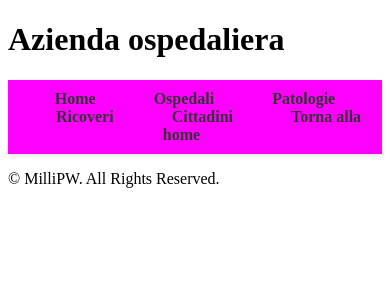
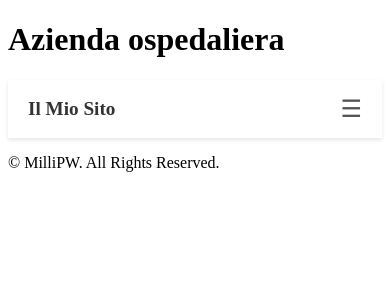
Before and after one commit to DavideMai/MilliPW, a PHP site: page /index.php in a window 390 px wide. Shown: the top 300 px of the page. Run offline with PHP 8.4, Linux system fonts and the light colour scheme.

Commit message:
feat: modified navbar

```diff
--- a/app/css/style.css
+++ b/app/css/style.css
@@ -46,33 +46,95 @@ form input[type="submit"]:hover {
 }
 
 .navbar {
-  background-color: #ff00ff; /* Magenta di sfondo */
-  padding: 10px 0;
-  box-shadow: 0 2px 4px rgba(0, 0, 0, 0.1); /* Leggera ombra */
+  background-color: #fff;
+  box-shadow: 0 2px 4px rgba(0, 0, 0, 0.1);
+  position: sticky; /* Navbar fissa in alto */
+  top: 0;
+  z-index: 100; /* Assicura che sia sopra altri elementi */
 }
 
-.navbar-list {
-  list-style-type: none;
+.navbar-container {
+  display: flex;
+  justify-content: space-between; /* Distribuisce gli elementi */
+  align-items: center; /* Allinea verticalmente */
+  padding: 15px 20px;
+  max-width: 1200px; /* Larghezza massima */
+  margin: 0 auto; /* Centra orizzontalmente */
+}
+
+.navbar-brand {
+  font-size: 1.2em;
+  font-weight: bold;
+  color: #333;
+  text-decoration: none;
+  margin-right: 20px;
+}
+
+/* --- Menu --- */
+.navbar-menu {
+  list-style: none;
+  display: flex;
   margin: 0;
   padding: 0;
-  text-align: center; /* Centra gli elementi */
 }
 
 .navbar-item {
-  display: inline; /* Elementi in linea orizzontale */
-  margin: 0 15px; /* Spazio tra le voci */
+  margin: 0 15px;
 }
 
 .navbar-link {
   text-decoration: none;
-  color: #333; /* Colore del testo grigio scuro */
-  font-weight: bold;
+  color: #555;
+  font-weight: 500;
   padding: 8px 12px;
-  border-radius: 5px;
-  transition: background-color 0.3s, color 0.3s; /* Transizione graduale */
+  border-radius: 4px;
+  transition: color 0.3s, background-color 0.3s;
 }
 
-.navbar-link:hover {
-  background-color: #007bff; /* Blu al passaggio del mouse */
-  color: #fff; /* Testo bianco al passaggio del mouse */
+.navbar-link:hover,
+.navbar-link.active {
+  color: #007bff;
+  background-color: rgba(0, 123, 255, 0.1); /* Sfondo leggero */
 }
+
+.navbar-link.active {
+  font-weight: bold;
+}
+
+/* --- Menu Hamburger (Mobile) --- */
+.navbar-toggle {
+  display: none; /* Nascondi di default */
+  font-size: 1.5em;
+  color: #555;
+  cursor: pointer;
+}
+
+/* --- Media Query (Mobile) --- */
+@media (max-width: 768px) {
+  .navbar-menu {
+      display: none; /* Nascondi il menu su schermi piccoli */
+      flex-direction: column;
+      position: absolute;
+      top: 100%; /* Sotto la navbar */
+      left: 0;
+      width: 100%;
+      background-color: #fff;
+      box-shadow: 0 4px 6px rgba(0, 0, 0, 0.1);
+      padding: 10px 0;
+  }
+
+  .navbar-item {
+      margin: 0;
+      text-align: center;
+      padding: 10px 0;
+      border-bottom: 1px solid #eee;
+  }
+
+  .navbar-toggle {
+      display: block; /* Mostra l'icona del menu */
+  }
+
+  .navbar-menu.active {
+      display: flex; /* Mostra il menu quando attivo */
+  }
+}
--- a/app/nav.html
+++ b/app/nav.html
@@ -1,10 +1,12 @@
 <nav class="navbar">
-    <ul class="navbar-list">
-        <li class="navbar-item"><a href="index.php" class="navbar-link">Home</a></li>
+    <div class="navbar-container">
+        <a href="index.php" class="navbar-brand">Il Mio Sito</a>  <ul class="navbar-menu">
+            <li class="navbar-item"><a href="index.php" class="navbar-link active">Home</a></li>
             <li class="navbar-item"><a href="ospedale.php" class="navbar-link">Ospedali</a></li>
             <li class="navbar-item"><a href="patologie.php" class="navbar-link">Patologie</a></li>
             <li class="navbar-item"><a href="ricoveri.php" class="navbar-link">Ricoveri</a></li>
             <li class="navbar-item"><a href="cittadini.php" class="navbar-link">Cittadini</a></li>
             <li class="navbar-item"><a href="../index.php" class="navbar-link">Torna alla home</a></li>
         </ul>
+        <div class="navbar-toggle">&#9776;</div> </div>
 </nav>
```
Lines whose indentation alone changed are shown as unchanged.
